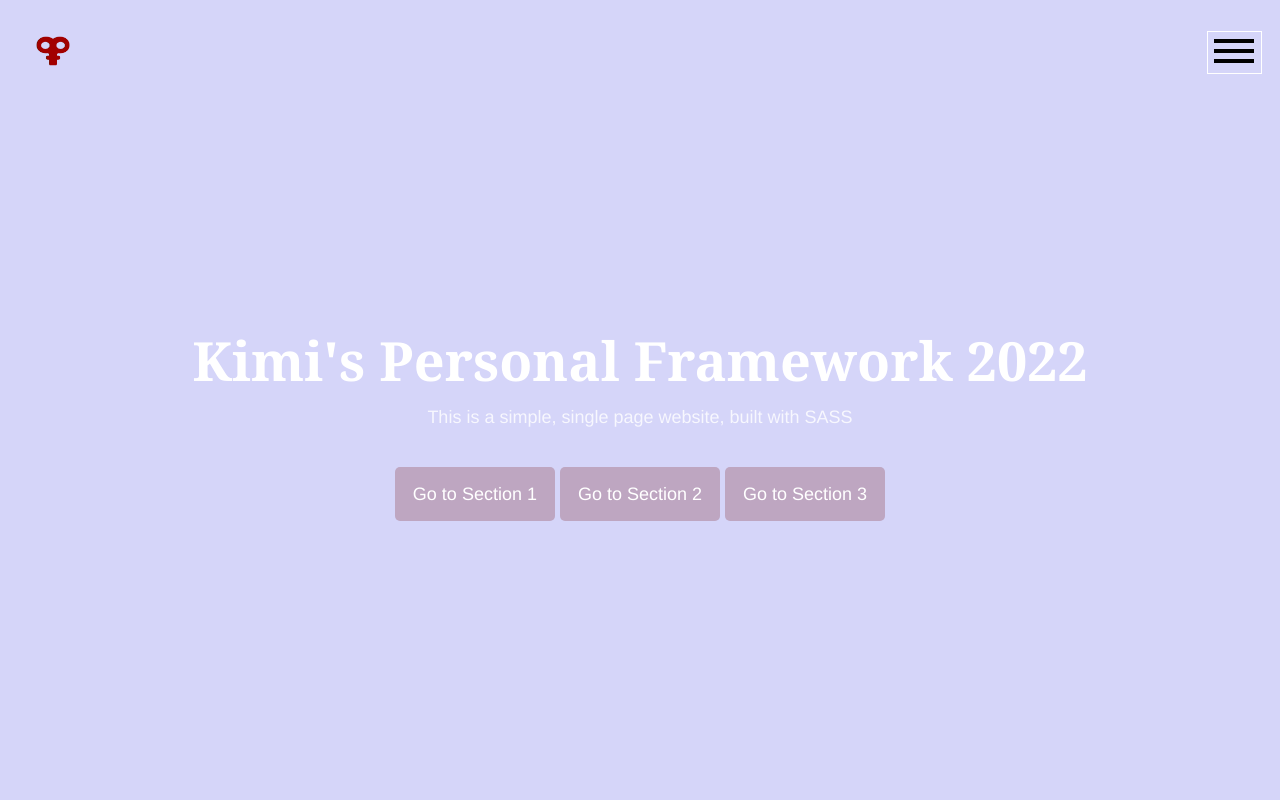
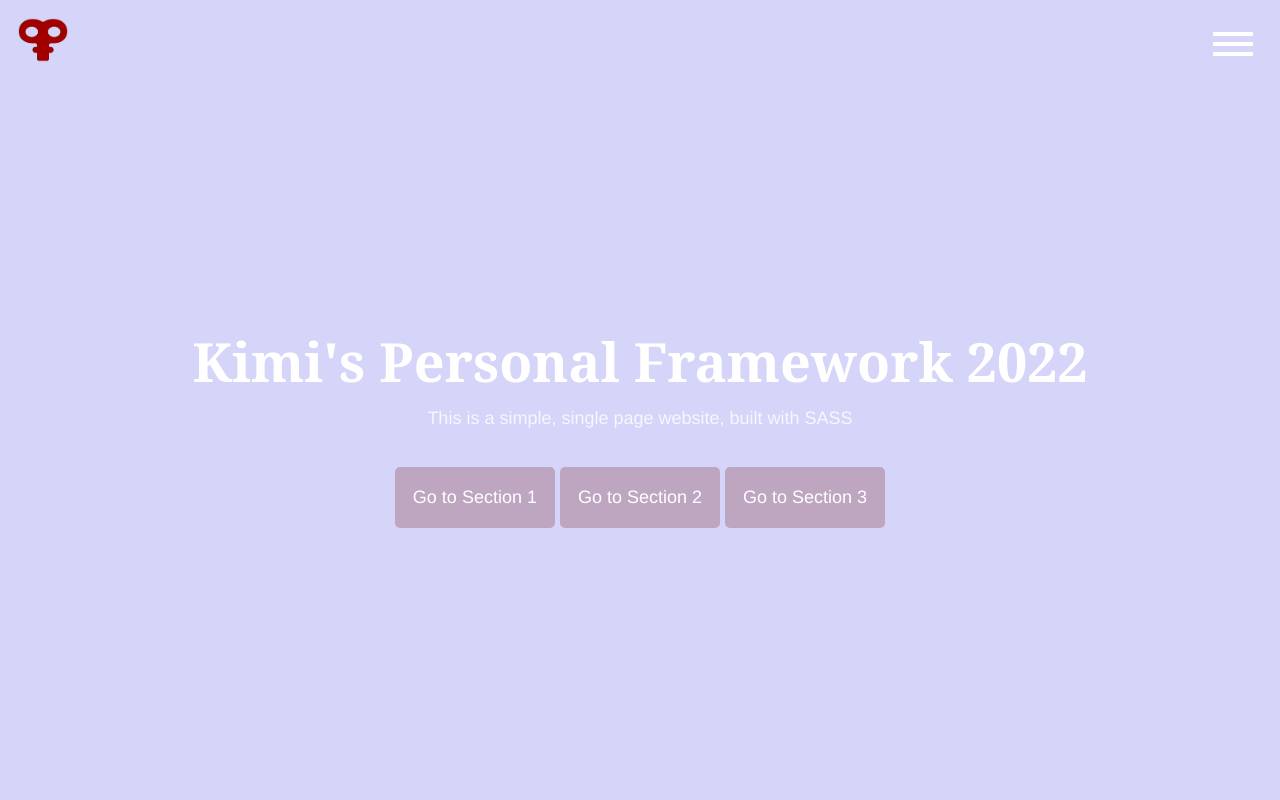
Before and after one commit to kqimi/my-personal-framework, a plain HTML site: page index.html in a window 1280 px wide. Shown: the top 800 px of the page. Drawn offline with Linux system fonts and the light colour scheme; a web font is replaced by a local one.

```diff
--- a/index.html
+++ b/index.html
@@ -26,7 +26,7 @@
 
             <button class="menu-button">
                 <div class="menu-button-text hide-visually">Menu</div>
-                <svg width="40" height="24">
+                <svg width="40" height="24" class="squish-x-animation">
                     <rect id="menubar-top" x="0" y="0" width="40" height="4" />
                     <rect id="menubar-mid" x="0" y="10" width="40" height="4" />
                     <rect id="menubar-bot" x="0" y="20" width="40" height="4" />
--- a/js/script.js
+++ b/js/script.js
@@ -1,6 +1,6 @@
 document.addEventListener('DOMContentLoaded', function () {
     // OPEN AND CLOSE SITE NAV MENU
-    const mysitenav= document.querySelector('.site-nav');
+    const mysitenav = document.querySelector('.site-nav');
     const mymenubutton = document.querySelector('.menu-button');
 
     mymenubutton.onclick = function() {
@@ -9,11 +9,23 @@
             mysitenav.setAttribute('data-navstate', 'open');
         } else {
             mysitenav.setAttribute('data-navstate', 'closed')
-        }
+        };
     };
 
     // SCROLL TRIGGERED ANIMATION
-    let option= {
-        root: document
-    }
+    const myobserver = new IntersectionObserver((entries) => {
+        entries.forEach((entry) => {
+            if (entry.isIntersecting) {
+                entry.target.setAttribute("data-sectionstate", "active");
+            }
+            else {
+                entry.target.setAttribute("data-sectionstate", "inactive");
+            }
+            });
+    });
+
+    document.querySelectorAll("section").forEach((section) => {
+        myobserver.observe(section);
+    });
+
 });
--- a/scss/partials/_animations.scss
+++ b/scss/partials/_animations.scss
@@ -1,10 +1,9 @@
 /* CSS ANIMATIONS */
 
 section[data-sectionstate="active"] {
-    background: pink;
-    transition: all 2s linear 2s;
-
+    opacity: 1;
+    transition: all .4s linear .5s;
 }
 section[data-sectionstate="inactive"] {
-    background: teal;
+    opacity: 0;
 }
--- a/scss/partials/_sitenav.scss
+++ b/scss/partials/_sitenav.scss
@@ -1,15 +1,13 @@
 /* SITE-NAV */
-.site-footer .site-nav {
+.site-nav {
 
     ul {
     margin: 0;
     padding: 0;
     list-style: none;
     display: flex;
-    }
 
     }
-
 
      a {
     display: inline-block;
@@ -17,10 +15,6 @@
     line-height: 1;
     }
 
-.menu-button {
-    background-color: transparent;
-    border: 1px solid white;
-    padding: .5em
 }
 
 .site-header {
@@ -38,10 +32,6 @@
             justify-content: center;
             transform: translate(0,0);
             transition: all .3s ease-out;
-            list-style: none;
-
-
-
         }
         &[data-navstate="closed"] {
             ul{
@@ -68,29 +58,32 @@
         }
         &[data-navstate="open"] {
             .menu-button {
+                opacity: 1;
                 position: fixed;
             }
-
-            #menubar-top {
-                transform-origin: center;
-                transform: translate(7px,7px) rotate(45deg);
         }
 
-            #menubar-mid {
-                opacity: 0;
+        &[data-navstate="closed"] {
+            li {
+                transition: none;
+            }
         }
 
-            #menubar-bot {
-                transform-origin: center;
-                transform: translate(0px,-4px) rotate(45deg);
+        .menu-button {
+            background-color: transparent;
+            border: none;
+            color: white;
+            padding: .7em;
+            position: relative;
+            z-index: 20;
+
+            svg {
+                display: block;
+
+                rect {
+                    fill: white;
                 }
-
-            ul {
-                transform: translate(0,0);
             }
-
-            li {
-                transform: translate(0,0);
         }
 
         // SIMPLE X ANIMATION
@@ -126,26 +119,24 @@
         @keyframes squish-x-top-open {
             0% { transform: translate(0,0); }
             50% { transform: translate(0,10px); }
-            100% {transform: translate(-5px,9px) rotate(30deg); }
+            100% { transform: translate(-5px,9px) rotate(30deg); }
         }
         @keyframes squish-x-bot-open {
             0% { transform: translate(0,0); }
             50% { transform: translate(0,-10px); }
-            100% {transform: translate(-5px,-9px) rotate(-30deg); }
+            100% { transform: translate(-5px,-9px) rotate(-30deg); }
         }
         @keyframes squish-x-top-close {
             0% { transform: translate(-5px,9px) rotate(30deg); }
             50% { transform: translate(0,10px); }
-            100% {transform: translate(0,0); }
+            100% { transform: translate(0,0); }
         }
         @keyframes squish-x-bot-close {
             0% { transform: translate(-5px,-9px) rotate(-30deg); }
             50% { transform: translate(0,-10px); }
-            100% {transform: translate(0,0); }
+            100% { transform: translate(0,0); }
         }
 
 
     }
 }
-
-}
--- a/scss/partials/_structure.scss
+++ b/scss/partials/_structure.scss
@@ -40,7 +40,6 @@
     a {
         color: white;
         text-decoration: none;
-        list-style: none;
 
     }
 
@@ -59,7 +58,7 @@
     background-color: $color-accent-light;
     text-align: center;
     padding: 8em 0 4em 0;
-    min-height: 100vh;
+    min-height: 101vh;
     color: $color-text-body-light;
     display: flex;
     align-items: center;
```
Also changed, not shown: css/style.css. Lines whose indentation alone changed are shown as unchanged.
